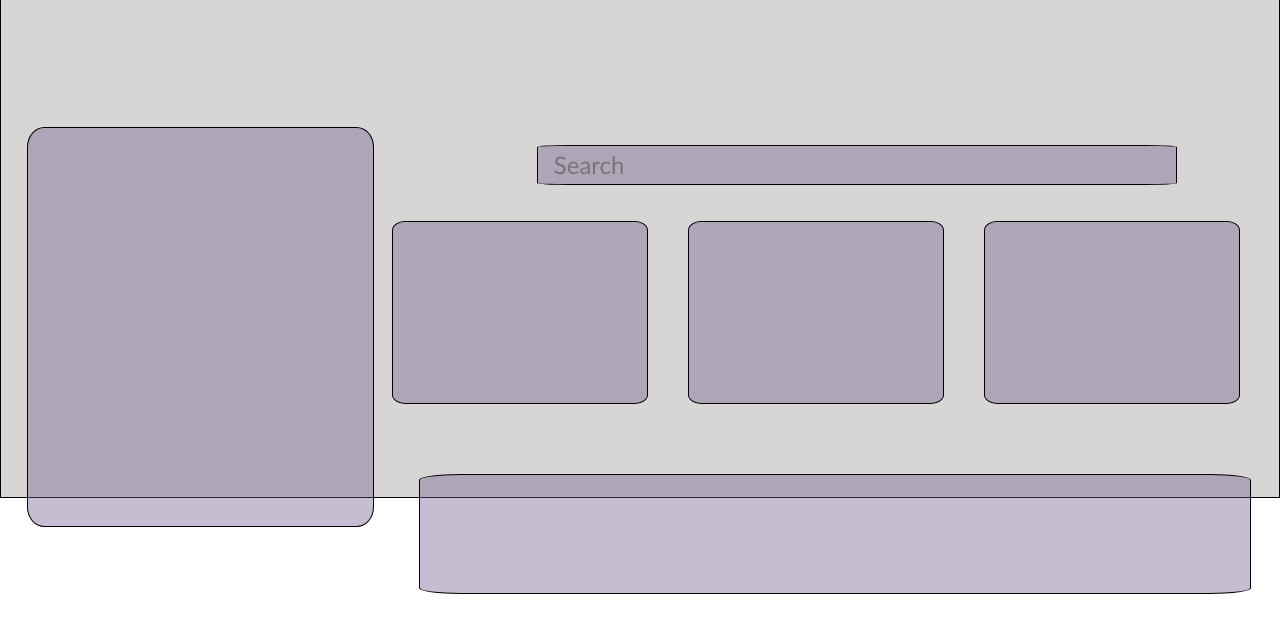
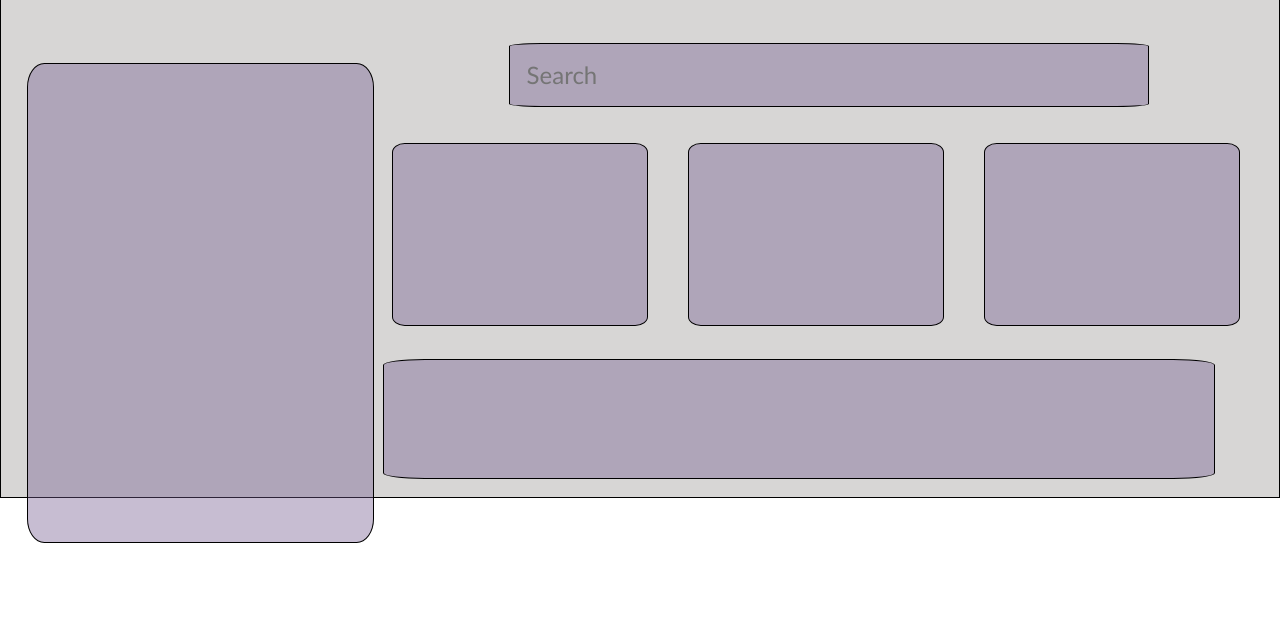
Before and after one commit to AnithaKumarAk/DAY12a, a plain HTML site: page index.html in a window 1280 px wide. Shown: the part 52-684 px from the top of the page. Drawn offline with nearby package versions, Linux system fonts and the light colour scheme.

Commit message:
git changes

```diff
--- a/css/style.css
+++ b/css/style.css
@@ -6,7 +6,7 @@
 }
 .box {
     display : flex;
-    height: 50PX;
+    height: 50px;
     width: 100%;
     border: 1px solid rgb(32, 31, 31);
     justify-content: space-around;
@@ -22,11 +22,11 @@
     background-color: rgba(151, 148, 145, 0.384);
 }
 .box1{
-        height: 50vh;
+        height: 60vh;
         width: 30vw;
         border: 1px solid black;
         justify-content: space-evenly;
-        margin-top: 10%;
+        margin-top: 5%;
         padding-left: 5%;
         border-radius: 5%;
         background-color: rgba(115, 88, 141, 0.397);
@@ -39,17 +39,17 @@
         justify-content: space-around;
         padding: auto;
         border-radius: 5%;
-        margin-top: 10%;
+        margin-top: 2%;
     }
 .box3{
-    height: 5vh;
+    height: 8vh;
     width: 50vw;
     border:1px solid black ;
     font-family:'Gill Sans', 'Gill Sans MT', Calibri, 'Trebuchet MS', sans-serif;
     font-size: x-large;
     padding: 10px;
     margin: 2%;
-    margin-left: 18%;
+    margin-left: 15%;
     border-radius: 5%;
     background-color: rgba(115, 88, 141, 0.397);
 }
@@ -70,7 +70,7 @@
     width: 65vw;
     border:1px solid black ;
     padding: 10px;
-    margin: 5%;
+    margin: 1%;
     border-radius: 5%;
     background-color: rgba(115, 88, 141, 0.397);
 }
```
